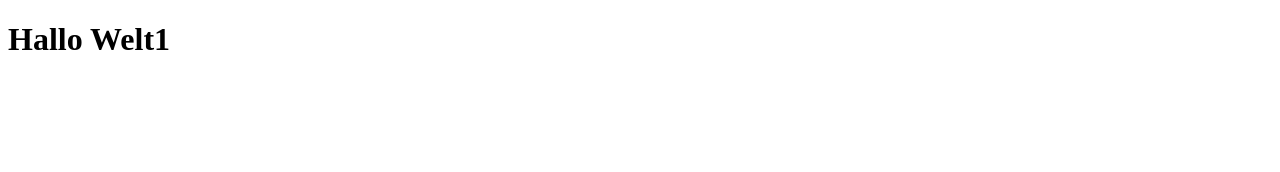
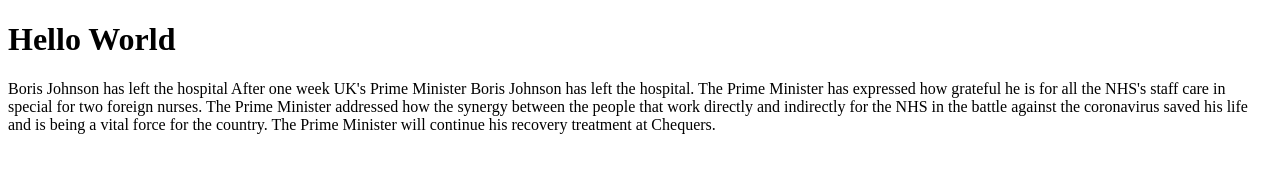
Before and after one commit to thiagovf1988/Current-Average, a plain HTML site: page index.html in a window 1280 px wide. Drawn offline with Linux system fonts and the light colour scheme.

Commit message:
Add files via upload

```diff
--- a/index.html
+++ b/index.html
@@ -1,21 +1,28 @@
 <!DOCTYPE html>
-<html lang="de">
+<html lang="en">
 
 <head>
     <meta charset="UTF-8">
     <meta name="viewport" content="width=device-width, initial-scale=1.0">
-    <title>Dokumentieren</title>
+    <title>Document</title>
 </head>
 
 <body>
-    <h1>Hallo Welt1</h1>
+    <h1>Hello World</h1>
+    <p>Boris Johnson has left the hospital
+        After one week UK's Prime Minister Boris Johnson has left the hospital.
+        The Prime Minister has expressed how grateful he is for all the NHS's staff care in special for two foreign
+        nurses.
+        The Prime Minister addressed how the synergy between the people that work directly and indirectly for the NHS in
+        the battle against the coronavirus saved his life and is being a vital force for the country.
+        The Prime Minister will continue his recovery treatment at Chequers.</p>
 
     <div id="google_translate_element"></div>
 
     <script type="text/javascript">
         function googleTranslateElementInit() {
             new google.translate.TranslateElement({
-                    pageLanguage: 'de'
+                    pageLanguage: 'en'
                 },
                 'google_translate_element'
             );
```
Also changed, not shown: cover.pg.jpg (added).
